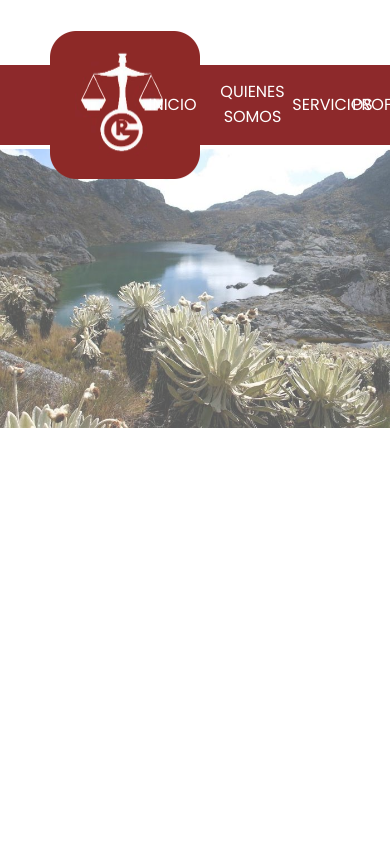
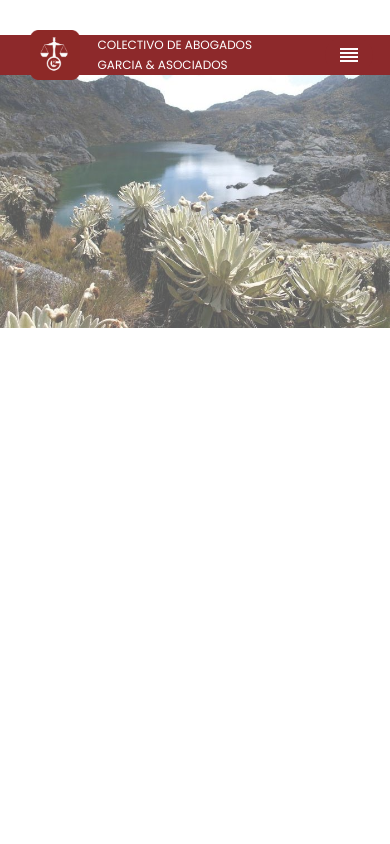
Before and after one commit to Darklegion92/webBuffet, a Next.js app: page / in a window 390 px wide. Shown: the top 844 px of the page. Built offline with nearby package versions, Linux system fonts and the light colour scheme; no server answers.

Commit message:
se realiza responsive de encabezado

```diff
--- a/src/components/header/index.tsx
+++ b/src/components/header/index.tsx
@@ -1,26 +1,49 @@
-import { BottomNavigation, BottomNavigationAction, Grid, Typography } from '@material-ui/core'
+import React, { useState } from 'react'
+import { BottomNavigation, BottomNavigationAction, Grid, Icon, IconButton, Menu, MenuItem, Typography } from '@material-ui/core'
 import { useStyles } from './styles'
 
 const Header = () => {
     const classes = useStyles()
+    const [anchorEl, setAnchorEl] = useState(null);
+    const open = Boolean(anchorEl);
+
+    const handleClick = (event: React.MouseEvent<HTMLButtonElement>) => {
+        setAnchorEl(event.currentTarget);
+    };
+    const handleClose = () => {
+        setAnchorEl(null);
+    };
+
     return (
         <Grid container className={classes.root}>
-                <img src="/logo.png" width="150px" className={classes.img} />
-                <Grid item xs={2} className={classes.container}>
+            <img src="/logo.png" className={classes.img} />
+            <Grid item xs={3} lg={2} className={classes.container}>
 
             </Grid>
-                <Grid item xs={4} className={`${classes.container} ${classes.centerVertical}`}>
-                    <Typography variant="subtitle2" component="h2">
+            <Grid item xs={7} lg={4} className={`${classes.container} ${classes.centerVertical}`}>
+                <Typography variant="subtitle2" component="h2" className={classes.hiddenMovil}>
                     COLECTIVO DE ABOGADOS
                 </Typography>
-                    <Typography variant="h5" component="h2">
+                <Typography variant="h5" component="h2" className={classes.hiddenMovil}>
+                    GARCIA & ASOCIADOS
+                </Typography>
+                <Typography variant="caption" component="text" className={classes.hiddenDesktop}>
+                    COLECTIVO DE ABOGADOS
+                </Typography>
+                <Typography variant="caption" component="text" className={classes.hiddenDesktop}>
                     GARCIA & ASOCIADOS
                 </Typography>
             </Grid>
-                <Grid item xs={6}>
+            <Grid item xs={2} lg={6} className={classes.container}>
+                <IconButton
+                    className={`${classes.container} ${classes.hiddenDesktop}`}
+                    onClick={handleClick}
+                >
+                    <Icon>{open ? 'close' : 'reorder'}</Icon>
+                </IconButton>
                 <BottomNavigation
                     showLabels
-                        className={classes.container}
+                    className={`${classes.container} ${classes.hiddenMovil}`}
                 >
                     <BottomNavigationAction classes={{ label: classes.label }} label="INICIO" />
                     <BottomNavigationAction classes={{ label: classes.label }} label="QUIENES SOMOS" />
@@ -28,7 +51,27 @@ const Header = () => {
                     <BottomNavigationAction classes={{ label: classes.label }} label="PROFESIONALES" />
                 </BottomNavigation>
             </Grid>
-            </Grid>
+            <Menu
+                anchorEl={anchorEl}
+                open={open}
+                className={`${classes.paper} ${classes.hiddenDesktop}`}
+                onClose={handleClose}
+                anchorOrigin={{ horizontal: 100, vertical: 100 }}
+            >
+                <MenuItem className={classes.text}>
+                    INICIO
+                </MenuItem>
+                <MenuItem className={classes.text}>
+                    QUIENES SOMOS
+                </MenuItem>
+                <MenuItem className={classes.text}>
+                    SERVICIOS
+                </MenuItem>
+                <MenuItem className={classes.text}>
+                    PROFESIONALES
+                </MenuItem>
+            </Menu>
+        </Grid >
     )
 }
 
--- a/src/components/header/styles.ts
+++ b/src/components/header/styles.ts
@@ -9,11 +9,17 @@ export const useStyles = makeStyles((theme) => ({
         height: 150,
         top: 30,
         zIndex: 99,
+        [theme.breakpoints.down("md")]: {
+            height: 50,
+        }
     },
     container: {
         backgroundColor: theme.palette.primary.main,
         color: 'white',
         height: 80,
+        [theme.breakpoints.down("md")]: {
+            height: 40,
+        }
     },
     centerVertical: {
         display: 'flex',
@@ -23,10 +29,40 @@ export const useStyles = makeStyles((theme) => ({
     img: {
         position: 'absolute',
         left: 50,
+        width: "150px",
+        [theme.breakpoints.down("md")]: {
+            width: "50px",
+            left: 30,
+        }
     },
     label: {
         "&.MuiBottomNavigationAction-label": {
             fontSize: '1rem',
         }
     },
+    hiddenMovil: {
+        [theme.breakpoints.down("md")]: {
+            display: 'none',
+        }
+    },
+    hiddenDesktop: {
+        display: 'none',
+        [theme.breakpoints.down("md")]: {
+            display: 'flex',
+        }
+    },
+    paper: {
+        marginTop: 55,
+        "& .MuiMenu-paper": {
+            backgroundColor: theme.palette.primary.main,
+            color: theme.palette.primary.contrastText,
+            borderBottomLeftRadius: 40,
+        },
+
+    },
+    text: {
+        display: 'flex',
+        justifyContent: 'center ',
+        //borderBottom: 'solid 1px white'
+    }
 }))
```
Lines whose indentation alone changed are shown as unchanged.
